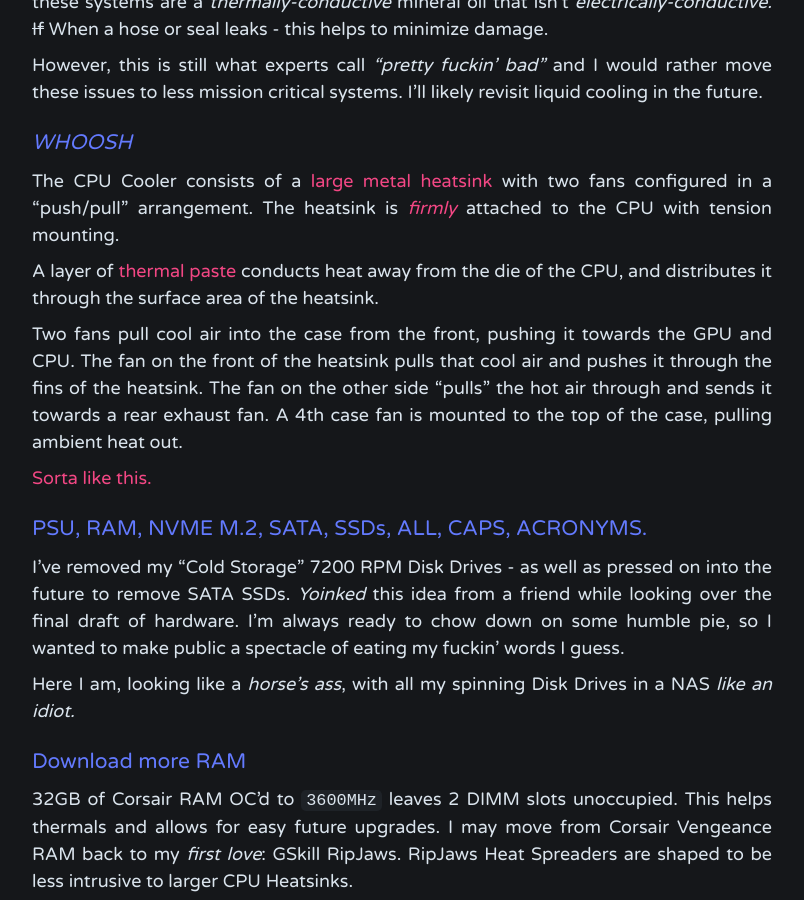
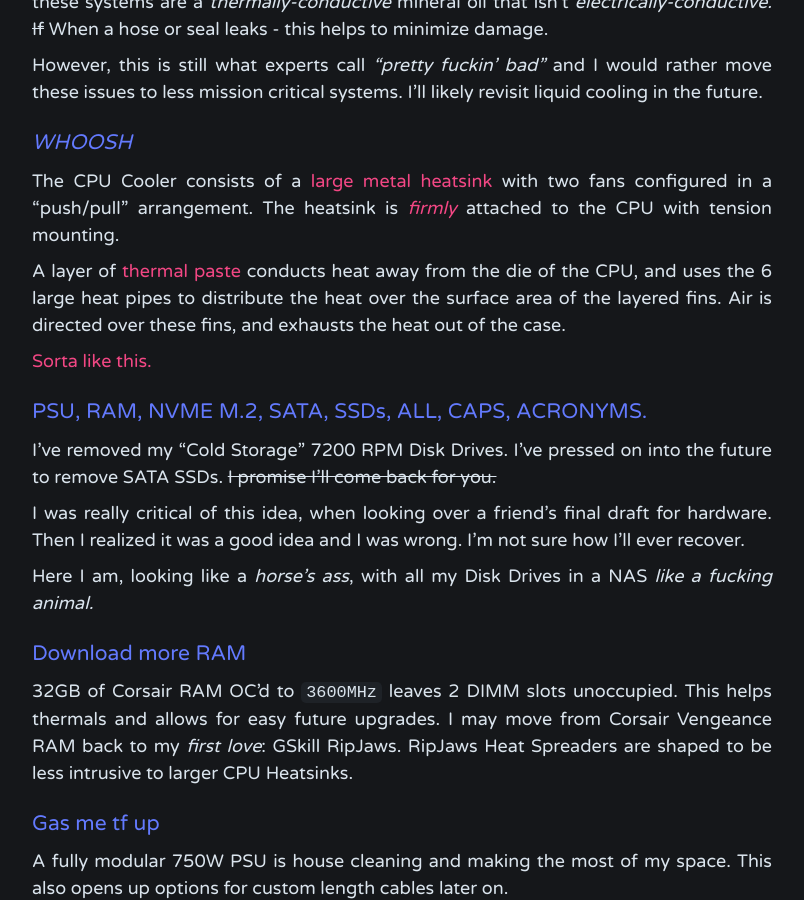
Before and after one commit to matrix8967/text-mainframe-computer-mirror, a Jekyll site: the page built from _posts/2020-07-23-This-Machine.md, in a window 1280 px wide and 900 px high, scrolled down 3733 px. Shown: the whole window, without its empty margins (238-1042 px from the left). Built offline with Jekyll 4.4.1, drawn with Linux system fonts in a browser that asks for light colours.

Commit message:
wiggled words.

```diff
--- a/_posts/2020-07-23-This-Machine.md
+++ b/_posts/2020-07-23-This-Machine.md
@@ -62,17 +62,17 @@ However, this is still what experts call _"pretty fuckin' bad"_ and I would rath
 
 The CPU Cooler consists of a [large metal heatsink](../../../assets/images/RWB/finland.jpg) with two fans configured in a "push/pull" arrangement. The heatsink is [*firmly*](../../../assets/images/RWB/screwd.jpeg) attached to the CPU with tension mounting.
 
-A layer of [thermal paste](../../../assets/images/RWB/compounding.jpg) conducts heat away from the die of the CPU, and distributes it through the surface area of the heatsink.
-
-Two fans pull cool air into the case from the front, pushing it towards the GPU and CPU. The fan on the front of the heatsink pulls that cool air and pushes it through the fins of the heatsink. The fan on the other side "pulls" the hot air through and sends it towards a rear exhaust fan. A 4th case fan is mounted to the top of the case, pulling ambient heat out.
+A layer of [thermal paste](../../../assets/images/RWB/compounding.jpg) conducts heat away from the die of the CPU, and uses the 6 large heat pipes to distribute the heat over the surface area of the layered fins. Air is directed over these fins, and exhausts the heat out of the case.
 
 [Sorta like this.](../../../assets/images/RWB/whoosh.png)
 
 ### PSU, RAM, NVME M.2, SATA, SSDs, ALL, CAPS, ACRONYMS.
 
-I've removed my "Cold Storage" 7200 RPM Disk Drives - as well as pressed on into the future to remove SATA SSDs. *Yoinked* this idea from a friend while looking over the final draft of hardware. I'm always ready to chow down on some humble pie, so I wanted to make public a spectacle of eating my fuckin' words I guess.
+I've removed my "Cold Storage" 7200 RPM Disk Drives. I've pressed on into the future to remove SATA SSDs. ~~I promise I'll come back for you.~~
 
-Here I am, looking like a _horse's ass_, with all my spinning Disk Drives in a NAS _like an idiot._
+I was really critical of this idea, when looking over a friend's final draft for hardware. Then I realized it was a good idea and I was wrong. I'm not sure how I'll ever recover.
+
+Here I am, looking like a _horse's ass_, with all my Disk Drives in a NAS _like a fucking animal._
 
 ### Download more RAM
 
```
